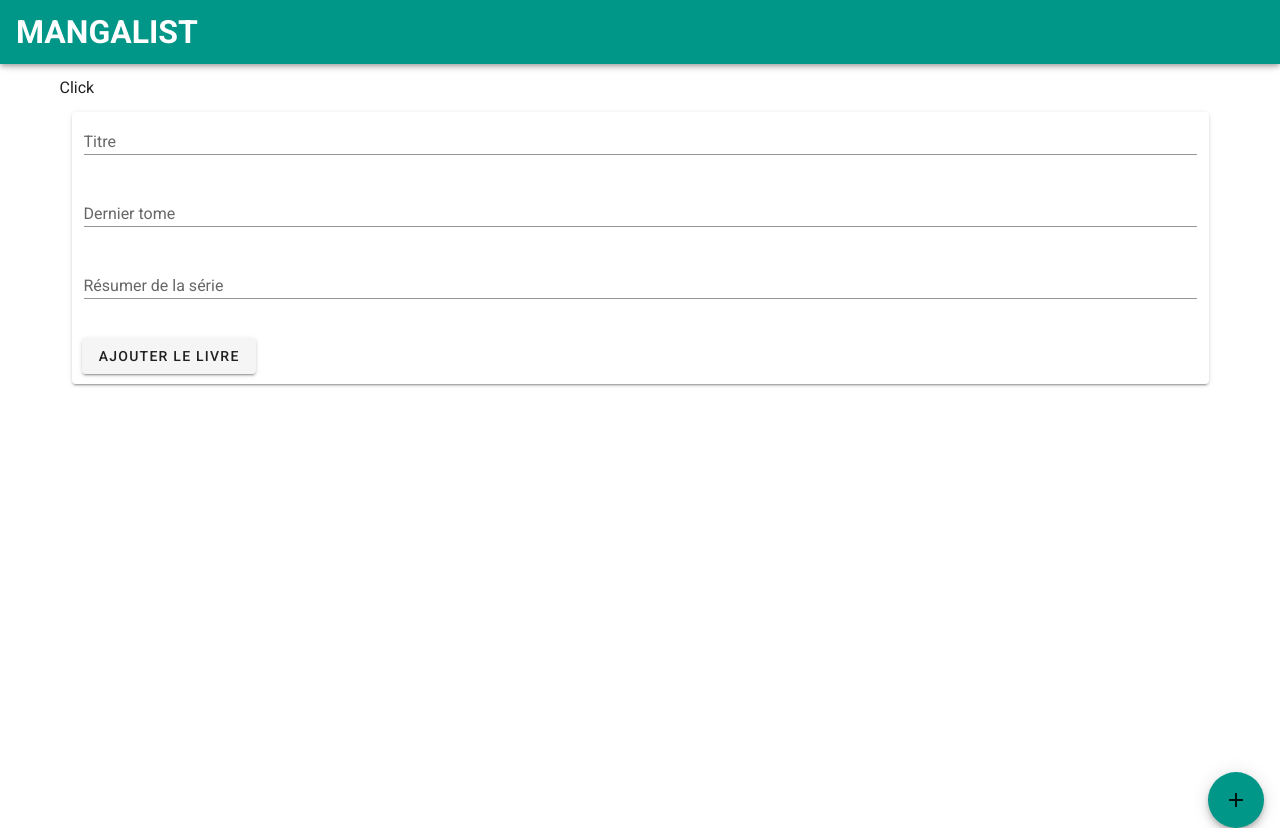
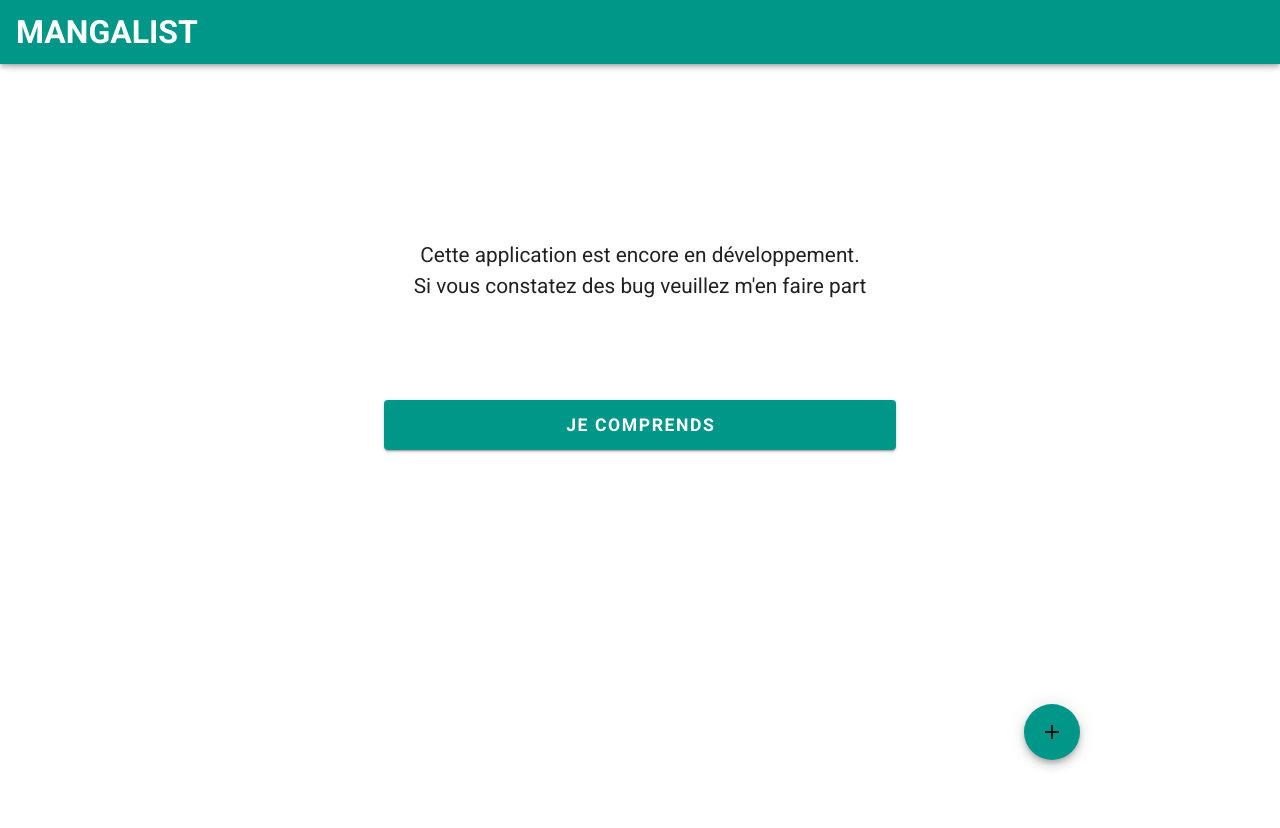
Before and after one commit to JulienKEIFF/mangalist, a Vue app: page / in a window 1280 px wide. After the commit the page ends 800 px from the top, so only its background shows below. Built offline with nearby package versions, Linux system fonts and the light colour scheme.

Commit message:
feat(mangalist):First release

```diff
--- a/public/index.html
+++ b/public/index.html
@@ -1,5 +1,5 @@
 <!DOCTYPE html>
-<html lang="en">
+<html lang="fr">
   <head>
     <script type="module" src="./openDB.js"></script>
     <meta charset="utf-8">
--- a/src/App.vue
+++ b/src/App.vue
@@ -45,9 +45,8 @@ export default {
     let request = window.indexedDB.open("mangalist", 1)
     request.onsuccess = function(event){
       this.db = event.target.result
-      console.log(event)
+
     }
-    console.log(this.db)
   }
 };
 </script>
@@ -56,12 +55,5 @@ export default {
 #menu{
   top: 25px;
 }
-.v-overlay_scrim{
-  position: absolute;
-  top: 57px !important;
-}
-.v-navigation-drawer__content{
-  position: absolute;
-  top: 56px !important;
-}
+
 </style>
--- a/src/components/addItemView.vue
+++ b/src/components/addItemView.vue
@@ -1,6 +1,8 @@
 <template>
+  <div id="container">
     <v-container>
-    <v-card >
+      <v-overlay v-on:click="viewToggle">
+        <v-card light elevation="6">
           <v-col cols="12" sm="12">
             <v-text-field dense label="Titre" v-model="nameInput" clearable />
           </v-col>
@@ -11,9 +13,11 @@
             <v-text-field dense label="Résumer de la série" v-model="descrInput" clearable />
           </v-col>
           <v-btn v-on:click='addingItem'>Ajouter le livre</v-btn>
-
+          <v-btn v-on:click='viewToggle'>Annuler la saisie</v-btn>
         </v-card>
+      </v-overlay>
     </v-container>
+  </div>
 </template>
 
 <script>
@@ -34,16 +38,24 @@ export default {
       if(this.nameInput && this.maxInput && this.descrInput){
         addItem(this.nameInput, this.maxInput, this.descrInput)
         this.$emit('addComplete')
+        this.viewToggle()
       }else{
         alert('Insert data in the form')
       }
-
+    },
+    viewToggle(){
+      this.$emit('viewToggle')
     }
   }
 };
 </script>
 
 <style scoped lang="scss">
+#container{
+  position: absolute;
+  left: 20%;
+  width: 50%;
+}
 h1{
   color: #009688;
   text-transform: uppercase;
--- a/src/components/card.vue
+++ b/src/components/card.vue
@@ -1,11 +1,15 @@
 <template>
   <v-container>
       <v-card>
+        <v-col>
           <h1>{{title}}</h1>
           <v-btn icon right v-on:click='supress'>
             <v-icon>mdi-delete</v-icon>
           </v-btn>
-        <div>Dernier tome: {{tomeMax}}</div>
+          <div class="last-tome">Dernier tome: {{tomeMax}}</div>
+          <v-divider></v-divider>
+          <div class="description">{{descr}}</div>
+        </v-col>
       </v-card>
   </v-container>
 </template>
@@ -18,6 +22,7 @@ export default {
   props:{
     title: String,
     tomeMax: Number,
+    descr: String,
     index: null
   },
   data: () => ({
@@ -41,8 +46,8 @@ export default {
     text-transform: uppercase;
     margin-left: 5px;
     display: inline-block;
-    font-size: 1.5em;
-    width: 85% !important;
+    font-size: 1.2em;
+    width: 80% !important;
   }
 }
 @media screen and (min-width: 481px) and (max-width: 700px){
@@ -61,7 +66,7 @@ export default {
     text-transform: uppercase;
     margin-left: 5px;
     display: inline-block;
-    width: 95% !important;
+    width: 92% !important;
   }
 }
 h1{
@@ -69,6 +74,13 @@ h1{
   text-transform: uppercase;
   margin-left: 5px;
   display: inline-block;
-  width: 96%;
+  width: 94%;
+}
+.description{
+  margin-top: 5px;
+  text-indent: 20px;
+}
+.last-tome{
+  margin-bottom: 10px;
 }
 </style>
--- a/src/components/list.vue
+++ b/src/components/list.vue
@@ -2,15 +2,19 @@
   <v-container>
     <div class="root">
       <div v-for="item in items" :key=item.key>
-        <card :title=item.name :tomeMax="item.tomeMax" :index="item.key" v-if="items" v-on:delete="allItemFunction" />
+        <card :title=item.name :tomeMax="item.tomeMax" :descr="item.descr" :index="item.key" v-if="items" v-on:delete="allItemFunction" />
       </div>
     </div>
-    <button v-on:click='allItemFunction' v-if="listOpen">Click</button>
+    <div v-if="listOpen">
+      <p>Cette application est encore en développement. <br> Si vous constatez des bug veuillez m'en faire part</p>
+      <v-btn id="hide" color="teal" v-on:click='allItemFunction'>Je comprends</v-btn>
+    </div>
 
-   <v-btn fab color="teal" bottom right absolute>
+
+   <v-btn v-on:click='toggleAdd' fab color="teal" bottom right class="plus">
       <v-icon>mdi-plus</v-icon>
     </v-btn>
-   <addView v-if="add" v-on:addComplete="allItemFunction" />
+   <addView v-if="add" v-on:viewToggle="toggleAdd" v-on:addComplete="allItemFunction" absolute />
   </v-container>
 </template>
 
@@ -28,7 +32,7 @@ export default {
     addView
   },
   data: () => ({
-    add: true,
+    add: false,
     items: allItem,
     listOpen: true
   }),
@@ -39,6 +43,9 @@ export default {
       this.items = allItem
       this.listOpen = false
     },
+    toggleAdd(){
+      this.add = !this.add
+    }
   },
   beforeMount: function(){
 
@@ -52,4 +59,29 @@ h1{
   text-transform: uppercase;
   margin-left: 5px;
 }
+.plus{
+  position: fixed;
+  top: 88%;
+  left: 80%;
+  color: white;
+}
+#hide{
+  position: fixed;
+  top: 50%;
+  left: 30%;
+  text-transform: uppercase;
+  font-weight: bolder;
+  width: 40%;
+  height: 50px;
+  color: white;
+  font-size: 1.1em;
+}
+p{
+  position: fixed;
+  top: 30%;
+  left: 15%;
+  width: 70%;
+  font-size: 1.3em;
+  text-align: center;
+}
 </style>
```
Lines whose indentation alone changed are shown as unchanged.
